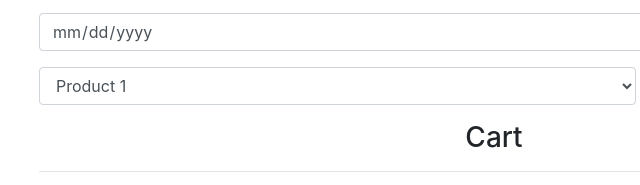
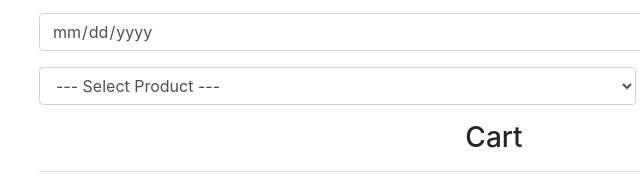
Before and after one commit to campusandco/generator, a plain HTML site: page order.html in a window 1280 px wide. Both pictures are taken after a click on the link "Buenos Aires". Shown: the part 380-565 px from the top of the page, 146-786 px from the left. Drawn offline with nearby package versions, Linux system fonts and the light colour scheme.

Commit message:
Add Products

```diff
--- a/order.html
+++ b/order.html
@@ -154,10 +154,10 @@ $( "#submit-ba" ).click(function() {
       <div class="col-sm-8">
         <div class="form-group">
           <select id="product-ba" class="form-control">
-            <option>Product 1</option>
-            <option>Product 2</option>
-            <option>Product 3</option>
-            <option>Product 4</option>
+            <option>--- Select Product ---</option>
+            <option>Nescafe Classic</option>
+            <option>Nescafe Gold Blend</option>
+            <option>Sugar 1kg</option>
           </select>
         </div>
       </div>
```
